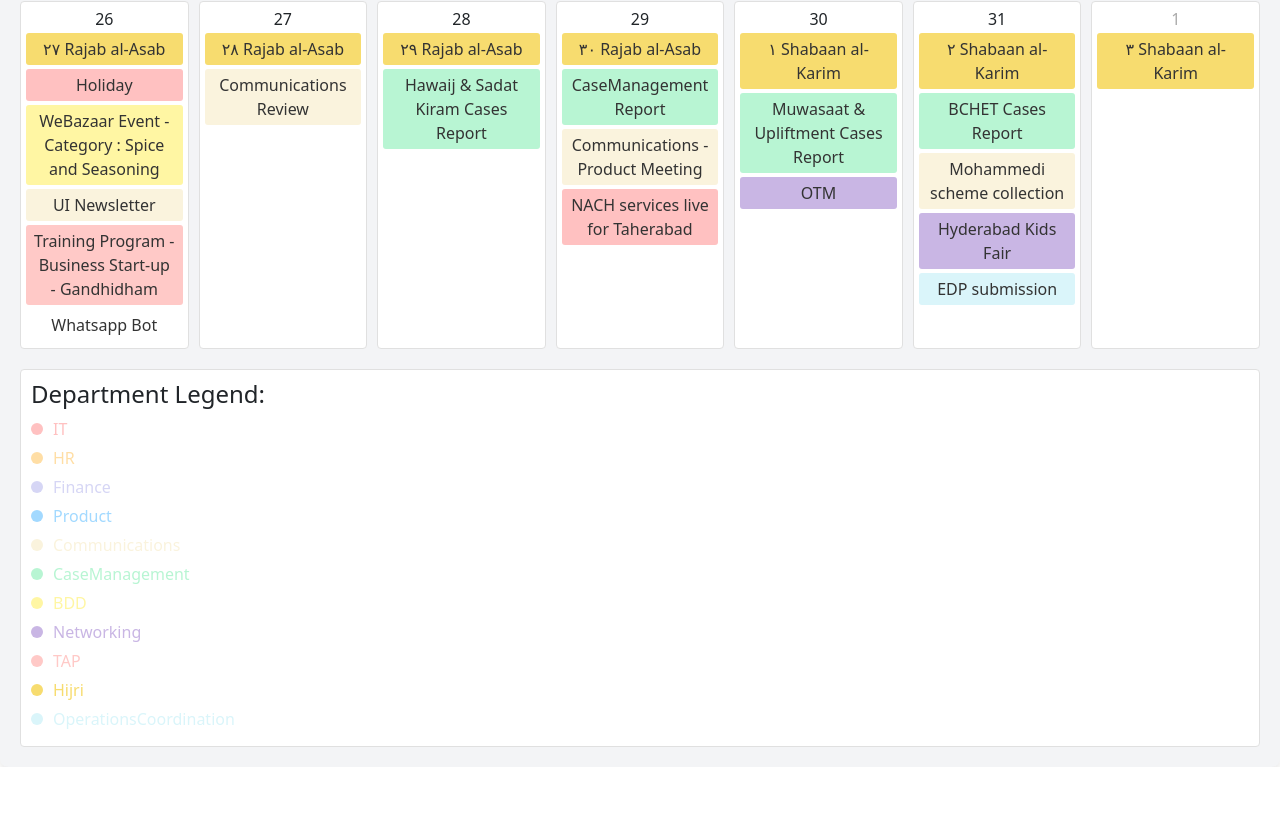
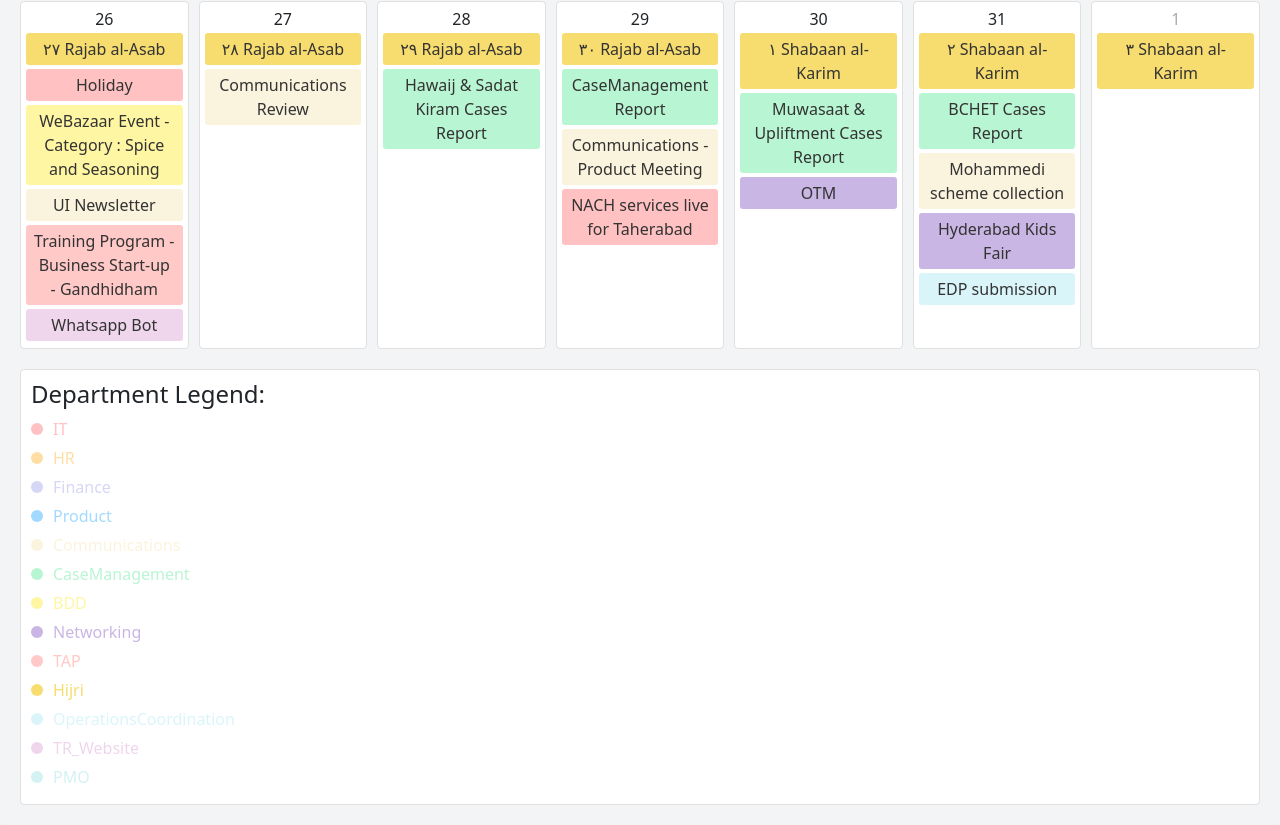
Before and after one commit to murtazastar/MyCalPublishHQHB, a React (Create React App) app: page / in a window 1280 px wide. Shown: the part 2675-3500 px from the top of the page. Before the commit the page ends 3442 px from the top, so only its background shows below. Built offline with nearby package versions, Linux system fonts and the light colour scheme.

Commit message:
department
addition

```diff
--- a/public/events.json
+++ b/public/events.json
@@ -197,14 +197,14 @@
     { "date": "2025-01-25", "department": "IT", "event": "Whatsapp Bot" },
     { "date": "2025-01-25", "department": "Product", "event": "Weekly Counselling Product Update" },
     { "date": "2025-01-25", "department": "TAP", "event": "Training Program - Business Ethics - Morbi" },
-    { "date": "2025-01-25", "department": "TR-Website", "event": "Subcription to Weekly Newsletter" },
-    { "date": "2025-01-25", "department": "TR-Website", "event": "Business Maturity Index" },
-    { "date": "2025-01-25", "department": "TR-Website", "event": "Weekly Bulletin" },
-    { "date": "2025-01-25", "department": "TR-Website", "event": "Inspirational Stories of Successful Businesses" },
+    { "date": "2025-01-25", "department": "TR_Website", "event": "Subcription to Weekly Newsletter" },
+    { "date": "2025-01-25", "department": "TR_Website", "event": "Business Maturity Index" },
+    { "date": "2025-01-25", "department": "TR_Website", "event": "Weekly Bulletin" },
+    { "date": "2025-01-25", "department": "TR_Website", "event": "Inspirational Stories of Successful Businesses" },
     { "date": "2025-01-26", "department": "BDD", "event": "WeBazaar Event - Category : Spice and Seasoning" },
     { "date": "2025-01-26", "department": "Communications", "event": "UI Newsletter" },
     { "date": "2025-01-26", "department": "TAP", "event": "Training Program - Business Start-up - Gandhidham" },
-    { "date": "2025-01-26", "department": "TR-Website", "event": "Whatsapp Bot" },
+    { "date": "2025-01-26", "department": "TR_Website", "event": "Whatsapp Bot" },
     { "date": "2025-01-27", "department": "Communications", "event": "Communications Review" },
     { "date": "2025-01-28", "department": "CaseManagement", "event": "Hawaij & Sadat Kiram Cases Report" },
     { "date": "2025-01-29", "department": "CaseManagement", "event": "CaseManagement Report" },
--- a/src/CalendarWithBeautifiedStyles.js
+++ b/src/CalendarWithBeautifiedStyles.js
@@ -29,6 +29,8 @@ const CalendarWithBeautifiedStyles = () => {
     TAP: "#FFC9C7", // Rose Quartz
     Hijri: "#F7DC6F", // Soft Gold
     OperationsCoordination: "#DAF5FA", // Light Aqua
+    TR_Website: "#EFD6EC", // Pastel Pink Lavender
+    PMO: "#D4F1F4", // Soft Ice Blue
 };
 
   const weekdays = [
```
